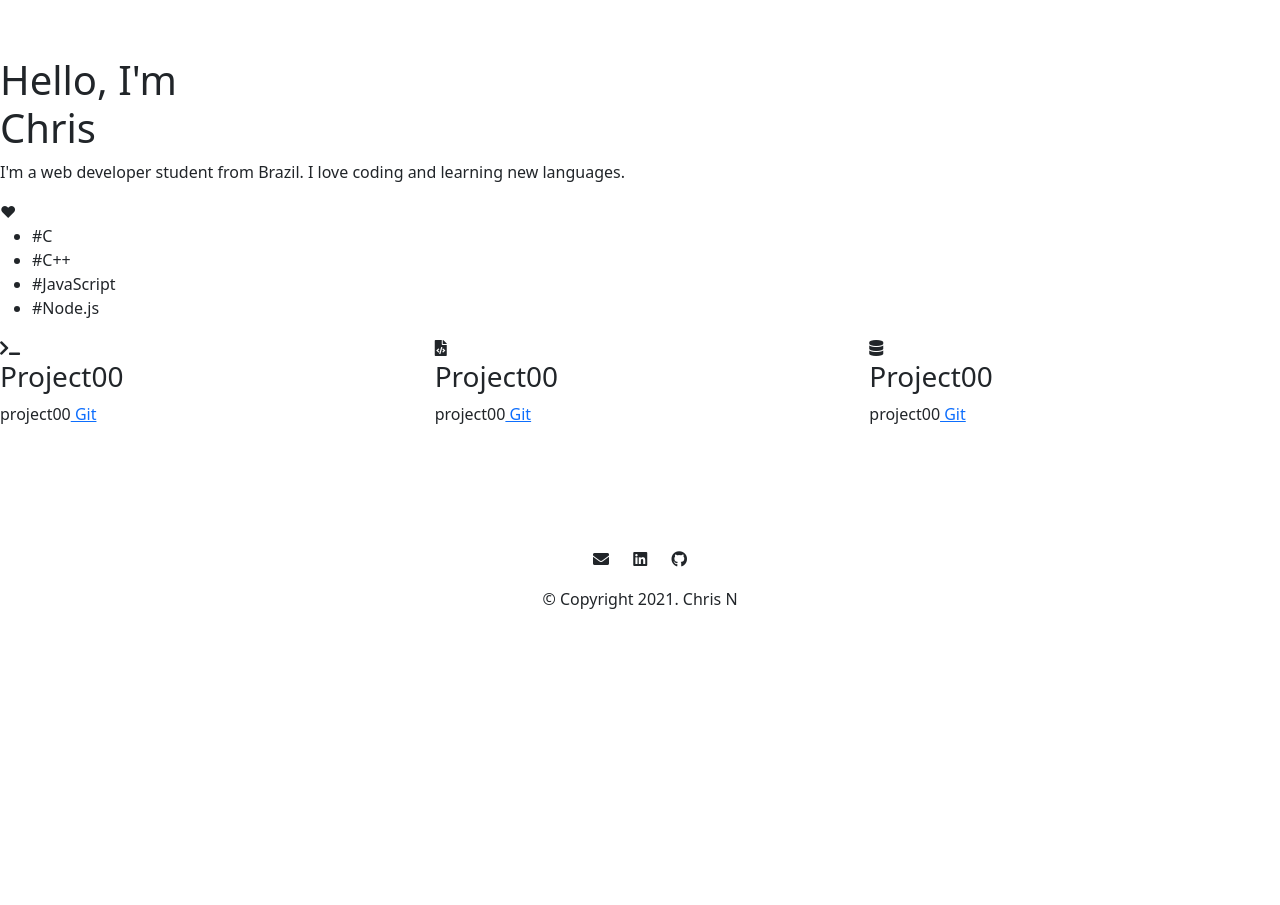
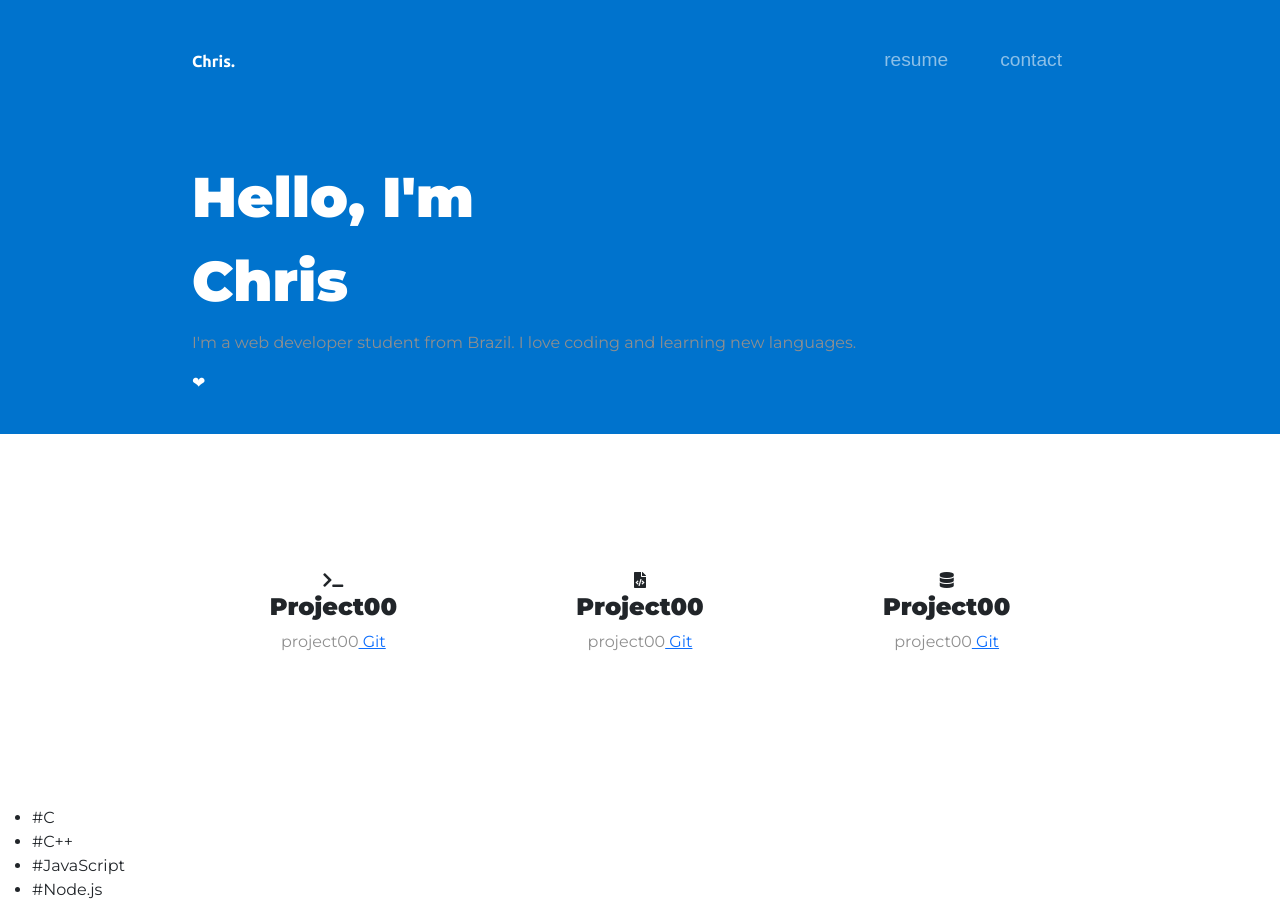
Before and after one commit to rootcherry/cv, a plain HTML site: page index.html in a window 1280 px wide. Shown: the top 905 px of the page. Before the commit the page ends 800 px from the top, so only its background shows below. Drawn offline with nearby package versions, Linux system fonts and the light colour scheme.

Commit message:
changing nav title pro

```diff
--- a/css/styles.css
+++ b/css/styles.css
@@ -1,8 +1,81 @@
-* {
-  margin: 0;
-  padding: 0;
-  box-sizing: border-box;
+body {
+  font-family: "Montserrat", sans-serif;
 }
+
+#title {
+  background-color: #0073cd;
+  /* background-color: #00ff5f; */
+  color: #fff;
+}
+
+.container-fluid {
+  padding: 3% 15%;
+}
+
+h1 {
+  font-family: "Montserrat", sans-serif;
+  font-size: 3.5rem;
+  line-height: 1.5;
+  font-weight: 900;
+}
+
+h3 {
+  font-family: "Montserrat", sans-serif;
+  font-size: 1.5rem;
+  font-weight: 700;
+}
+
+p {
+  color: #8f8f8f;
+}
+
+.title-heading {
+  /* font-family: ; */
+  font-size: 3.5rem;
+  line-height: 1.5;
+}
+
+/* Navigation Bar */
+
+.navbar {
+  padding: 0 0 4.5rem;
+}
+
+.navbar-brand {
+  font-family: "Ubuntu";
+  font-size: 1rem;
+  font-weight: bold;
+}
+
+.nav-item {
+  padding: 0 18px;
+}
+
+.nav-link {
+  font-size: 1.2rem;
+  font-family: "Montserrat-Light", sans-serif;
+}
+
+#pro {
+  padding: 7% 15%;
+}
+
+.pro-box {
+  text-align: center;
+  padding: 5%;
+}
+
+
+
+
+
+
+
+
+
+
+
+
 
 
 #footer {
--- a/index.html
+++ b/index.html
@@ -6,7 +6,15 @@
   <title>My Personal Site</title>
 
   <!-- Bootstrap CSS -->
-  <link href="https://cdn.jsdelivr.net/npm/bootstrap@5.1.0/dist/css/bootstrap.min.css" rel="stylesheet" integrity="sha384-KyZXEAg3QhqLMpG8r+8fhAXLRk2vvoC2f3B09zVXn8CA5QIVfZOJ3BCsw2P0p/We" crossorigin="anonymous">
+  <link href="https://cdn.jsdelivr.net/npm/bootstrap@5.1.0/dist/css/bootstrap.min.css" rel="stylesheet"
+    integrity="sha384-KyZXEAg3QhqLMpG8r+8fhAXLRk2vvoC2f3B09zVXn8CA5QIVfZOJ3BCsw2P0p/We" crossorigin="anonymous">
+
+  <!-- Google Fonts -->
+  <link rel="preconnect" href="https://fonts.googleapis.com">
+  <link rel="preconnect" href="https://fonts.gstatic.com" crossorigin>
+  <link
+    href="https://fonts.googleapis.com/css2?family=Montserrat:wght@100;300;400;500;900&family=Ubuntu:wght@300;400;700&display=swap"
+    rel="stylesheet">
 
   <!-- CSS Stylesheets -->
   <link rel="stylesheet" href="css/styles.css">
@@ -15,11 +23,16 @@
   <link rel="icon" href="images/favicon.ico">
 
   <!-- Font Awesome -->
-  <link rel="stylesheet" href="https://use.fontawesome.com/releases/v5.15.4/css/all.css" integrity="sha384-DyZ88mC6Up2uqS4h/KRgHuoeGwBcD4Ng9SiP4dIRy0EXTlnuz47vAwmeGwVChigm" crossorigin="anonymous">
+  <link rel="stylesheet" href="https://use.fontawesome.com/releases/v5.15.4/css/all.css"
+    integrity="sha384-DyZ88mC6Up2uqS4h/KRgHuoeGwBcD4Ng9SiP4dIRy0EXTlnuz47vAwmeGwVChigm" crossorigin="anonymous">
 
   <!-- Bootstrap Scripts -->
-  <script src="https://cdn.jsdelivr.net/npm/@popperjs/core@2.9.3/dist/umd/popper.min.js" integrity="sha384-eMNCOe7tC1doHpGoWe/6oMVemdAVTMs2xqW4mwXrXsW0L84Iytr2wi5v2QjrP/xp" crossorigin="anonymous"></script>
-  <script src="https://cdn.jsdelivr.net/npm/bootstrap@5.1.0/dist/js/bootstrap.min.js" integrity="sha384-cn7l7gDp0eyniUwwAZgrzD06kc/tftFf19TOAs2zVinnD/C7E91j9yyk5//jjpt/" crossorigin="anonymous"></script>
+  <script src="https://cdn.jsdelivr.net/npm/@popperjs/core@2.9.3/dist/umd/popper.min.js"
+    integrity="sha384-eMNCOe7tC1doHpGoWe/6oMVemdAVTMs2xqW4mwXrXsW0L84Iytr2wi5v2QjrP/xp"
+    crossorigin="anonymous"></script>
+  <script src="https://cdn.jsdelivr.net/npm/bootstrap@5.1.0/dist/js/bootstrap.min.js"
+    integrity="sha384-cn7l7gDp0eyniUwwAZgrzD06kc/tftFf19TOAs2zVinnD/C7E91j9yyk5//jjpt/"
+    crossorigin="anonymous"></script>
 
 </head>
 
@@ -27,50 +40,41 @@
 
   <!-- Nav Bar -->
 
+  <section id="title">
+
     <div class="container-fluid">
 
       <nav class="navbar navbar-expand-lg navbar-dark">
 
-      <a class="navbar-brand" href="">Chris.</a>
+        <a class="navbar-brand" href="#">Chris.</a>
 
-      <button class="navbar-toggler" type="button" data-toggle="collapse" data-target="#navbarTogglerDemo02">
+        <button class="navbar-toggler" type="button" data-bs-toggle="collapse" data-bs-target="#navbarsExample07"
+          aria-controls="navbarsExample07" aria-expanded="false" aria-label="Toggle navigation">
           <span class="navbar-toggler-icon"></span>
         </button>
 
-      <div class="collapse navbar-collapse" id="navbarTogglerDemo02">
+        <div class="collapse navbar-collapse" id="navbarsExample07">
 
-        <ul class="navbar-nav ml-auto">
+          <ul class="navbar-nav ms-auto">
             <li class="nav-item">
-            <a class="nav-link" href="#footer">Contact</a>
+              <a class="nav-link" href="#">resume</a>
             </li>
             <li class="nav-item">
-            <a class="nav-link" href="#pricing">Pricing</a>
-          </li>
-          <li class="nav-item">
-            <a class="nav-link" href="#cta">Download</a>
+              <a class="nav-link" href="#">contact</a>
             </li>
           </ul>
 
         </div>
       </nav>
 
-  </div>
-
       <!-- Title -->
 
-  <section id="title">
-
-    <h1>Hello, I'm <br />
+      <h1 class="title-heading">Hello, I'm <br />
         <span class="bg-color">Chris</span>
       </h1>
       <p>I'm a web developer student from Brazil. I love coding and learning new languages.</p>
       <span class="text-fuscia-50 ml-1">❤</span>
-    <ul>
-      <li>#C</li>
-      <li>#C++</li>
-      <li>#JavaScript</li>
-      <li>#Node.js</li>
-    </ul>
+    </div>
   </section>
 
   <!-- Projects -->
@@ -99,6 +103,14 @@
 
   </section>
 
+  <!-- Favorites -->
+  <ul>
+    <li>#C</li>
+    <li>#C++</li>
+    <li>#JavaScript</li>
+    <li>#Node.js</li>
+  </ul>
+
   <!-- Footer -->
 
   <footer id="footer">
```
Lines whose indentation alone changed are shown as unchanged.
